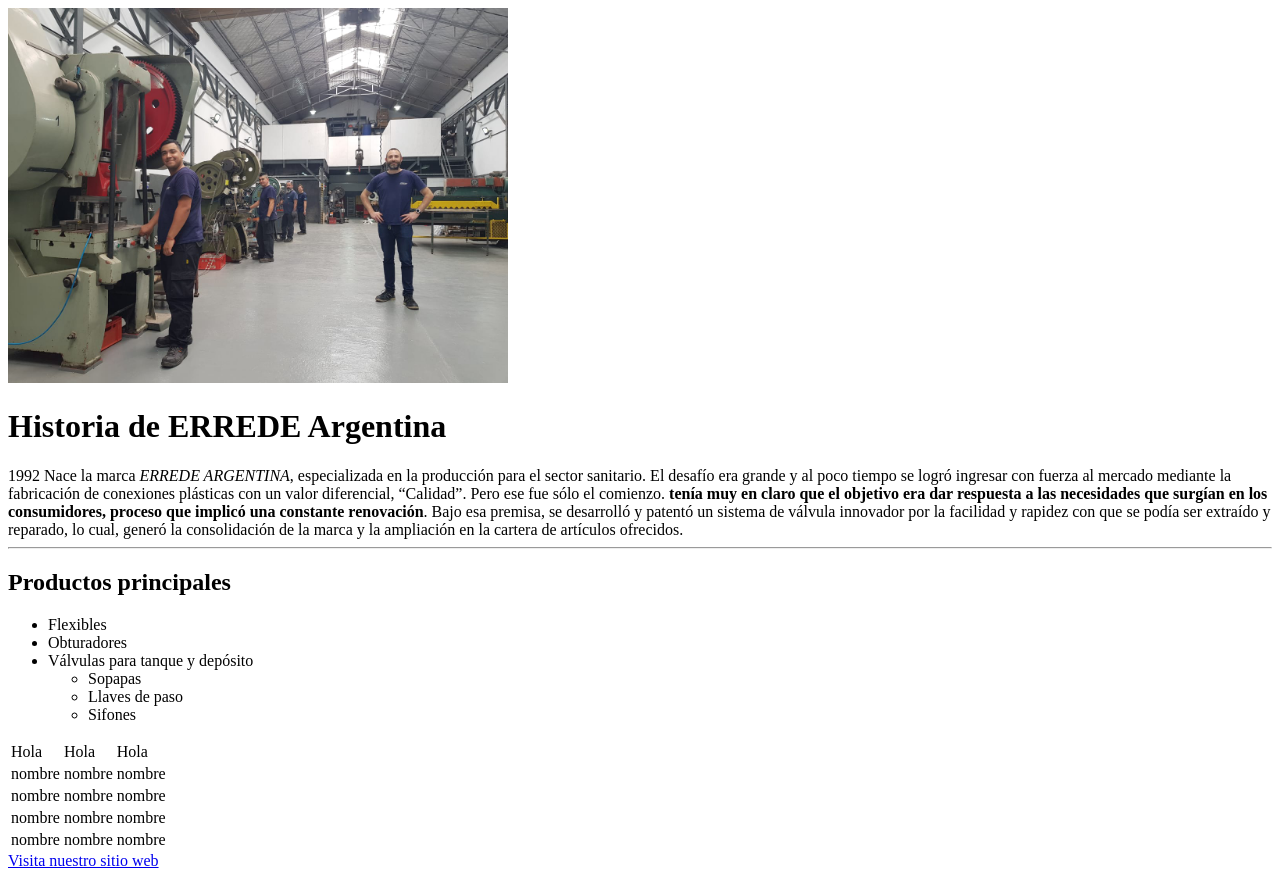
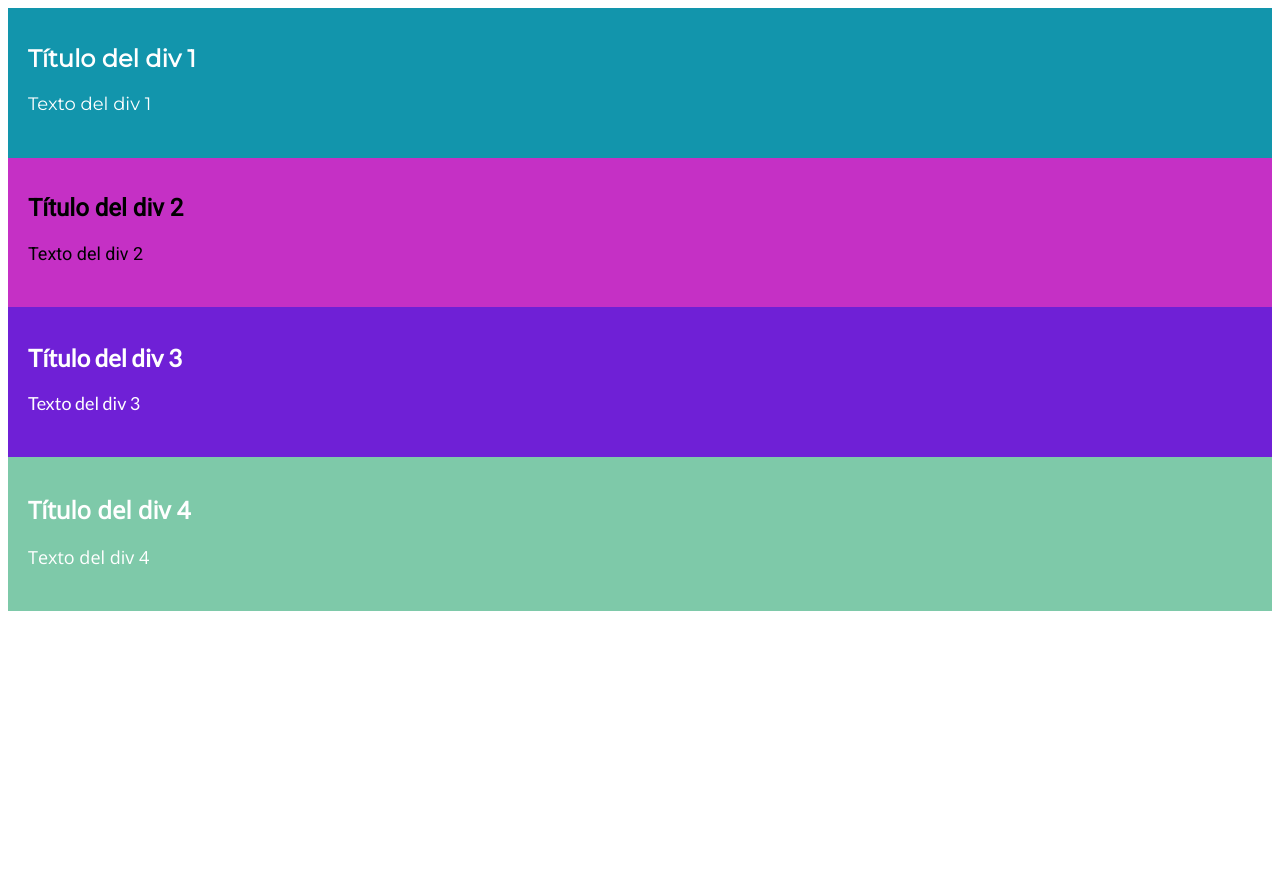
Before and after one commit to ElianaAlarcon12/CursoUTN, a plain HTML site: page index.html in a window 1280 px wide. After the commit the page ends 800 px from the top, so only its background shows below. Drawn offline with nearby package versions, Linux system fonts and the light colour scheme.

Commit message:
entrega-tarea1

```diff
--- a/index.html
+++ b/index.html
@@ -1,62 +1,25 @@
 <!DOCTYPE html>
-<html lang="en">
-<head>
-    <meta charset="UTF-8">
-    <meta http-equiv="X-UA-Compatible" content="IE=edge">
-    <meta name="viewport" content="width=device-width, initial-scale=1.0">
-    <title>Hola mundo</title>
-</head>
-<body>
-    <img src="./medios/imagen-fabrica.jpeg" alt="Personas en fabrica de plasticos" width="500">
-    <br>
-    <h1>Historia de ERREDE Argentina</h1>
-    <span>
-        1992 Nace la marca <em>ERREDE ARGENTINA</em>, especializada en la producción para el sector sanitario. El desafío era grande y al poco tiempo se logró ingresar con fuerza al mercado mediante la fabricación de conexiones plásticas con un valor diferencial, “Calidad”.
-        Pero ese fue sólo el comienzo. <strong>tenía muy en claro que el objetivo era dar respuesta a las necesidades que surgían en los consumidores, proceso que implicó una constante renovación</strong>. Bajo esa premisa, se desarrolló y patentó un sistema de válvula innovador por la facilidad y rapidez con que se podía ser extraído y reparado, lo cual, generó la consolidación de la marca y la ampliación en la cartera de artículos ofrecidos.
-    </span>
-    <hr>
-    <h2>Productos principales</h2>
-    <ul>
-        <li>Flexibles</li>
-        <li>Obturadores</li>
-        <li>Válvulas para tanque y depósito</li>
-        <ul>
-            <li>Sopapas</li>
-            <li>Llaves de paso</li>
-            <li>Sifones</li>
-        </ul>
-    </ul>
-    <table>
-        <thead>
-            <tr>
-                <td>Hola</td>
-                <td>Hola</td>
-                <td>Hola</td>
-            </tr>
-        </thead>
-        <tbody>
-            <tr>
-                <td>nombre</td>
-                <td>nombre</td>
-                <td>nombre</td>
-            </tr>
-            <tr>
-                <td>nombre</td>
-                <td>nombre</td>
-                <td>nombre</td>
-            </tr>
-            <tr>
-                <td>nombre</td>
-                <td>nombre</td>
-                <td>nombre</td>
-            </tr>
-            <tr>
-                <td>nombre</td>
-                <td>nombre</td>
-                <td>nombre</td>
-            </tr>
-        </tbody>
-    </table>
-    <a href="https://www.erredeargentina.com.ar/">Visita nuestro sitio web</a>
-</body>
+<html>
+  <head>
+    <link rel="stylesheet" href="./tarea2/estilos.css">
+    <link href="https://fonts.googleapis.com/css?family=Open+Sans|Lato|Roboto|Montserrat" rel="stylesheet">
+  </head>
+  <body>
+    <div id="div1">
+      <h1>Título del div 1</h1>
+      <p>Texto del div 1</p>
+    </div>
+    <div id="div2">
+      <h1>Título del div 2</h1>
+      <p>Texto del div 2</p>
+    </div>
+    <div id="div3">
+      <h1>Título del div 3</h1>
+      <p>Texto del div 3</p>
+    </div>
+    <div id="div4">
+      <h1>Título del div 4</h1>
+      <p>Texto del div 4</p>
+    </div>
+  </body>
 </html>
--- /dev/null
+++ b/tarea2/estilos.css
@@ -0,0 +1,38 @@
+#div1 {
+    font-family: 'Montserrat', sans-serif;
+    color: white;
+    background-color: rgb(18, 149, 172);
+    padding: 20px;
+  }
+
+  #div2 {
+    font-family: 'Roboto', sans-serif;
+    color: black;
+    background-color: rgb(197, 48, 197);
+    padding: 20px;
+  }
+
+  #div3 {
+    font-family: 'Lato', sans-serif;
+    color: white;
+    background-color: rgb(111, 32, 214);
+    padding: 20px;
+  }
+
+  #div4 {
+    font-family: 'Open Sans', sans-serif;
+    color: white;
+    background-color: rgba(57, 172, 124, 0.651);
+    padding: 20px;
+  }
+
+  h1 {
+    font-size: 24px;
+    margin-bottom: 10px;
+  }
+
+  p {
+    font-size: 18px;
+    line-height: 1.5;
+    margin-bottom: 20px;
+  }
```
Also changed, not shown: medios/index.html (added, +62 -0 lines).
